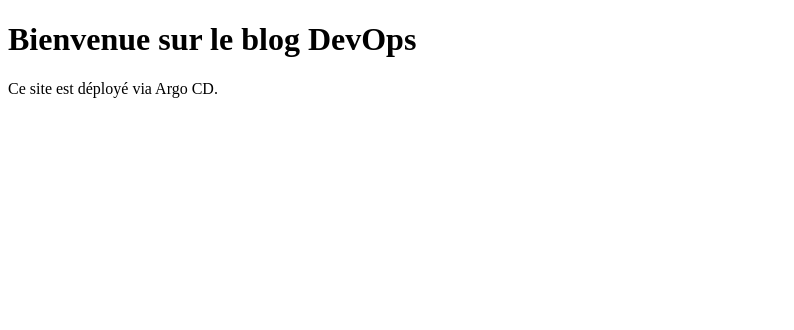
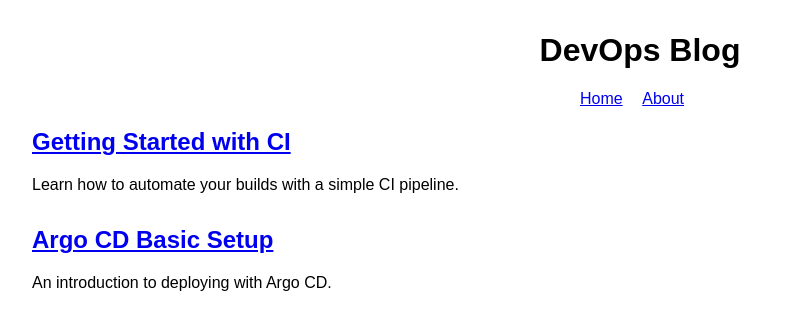
Before and after one commit to Numberbis/pipeline_with_argocd, a plain HTML site: page blog/index.html in a window 1280 px wide. Shown: the whole page, without its empty margins (0-794 px from the left). Drawn offline with Linux system fonts and the light colour scheme.

Commit message:
Add simple DevOps blog

```diff
--- a/blog/index.html
+++ b/blog/index.html
@@ -1,11 +1,32 @@
 <!DOCTYPE html>
-<html lang="fr">
+<html lang="en">
 <head>
   <meta charset="UTF-8">
-  <title>Blog DevOps</title>
+  <title>DevOps Blog</title>
+  <style>
+    body { font-family: Arial, sans-serif; margin: 2rem; }
+    header { text-align: center; }
+    nav a { margin-right: 1rem; }
+    article { margin-bottom: 2rem; }
+  </style>
 </head>
 <body>
-  <h1>Bienvenue sur le blog DevOps</h1>
-  <p>Ce site est déployé via Argo CD.</p>
+  <header>
+    <h1>DevOps Blog</h1>
+    <nav>
+      <a href="index.html">Home</a>
+      <a href="about.html">About</a>
+    </nav>
+  </header>
+  <section>
+    <article>
+      <h2><a href="posts/getting-started-with-ci.html">Getting Started with CI</a></h2>
+      <p>Learn how to automate your builds with a simple CI pipeline.</p>
+    </article>
+    <article>
+      <h2><a href="posts/argo-cd-basic-setup.html">Argo CD Basic Setup</a></h2>
+      <p>An introduction to deploying with Argo CD.</p>
+    </article>
+  </section>
 </body>
 </html>
```
Also changed, not shown: blog/about.html (added, +21 -0 lines), blog/posts/argo-cd-basic-setup.html (added, +18 -0 lines), blog/posts/getting-started-with-ci.html (added, +18 -0 lines), 1 other file.
